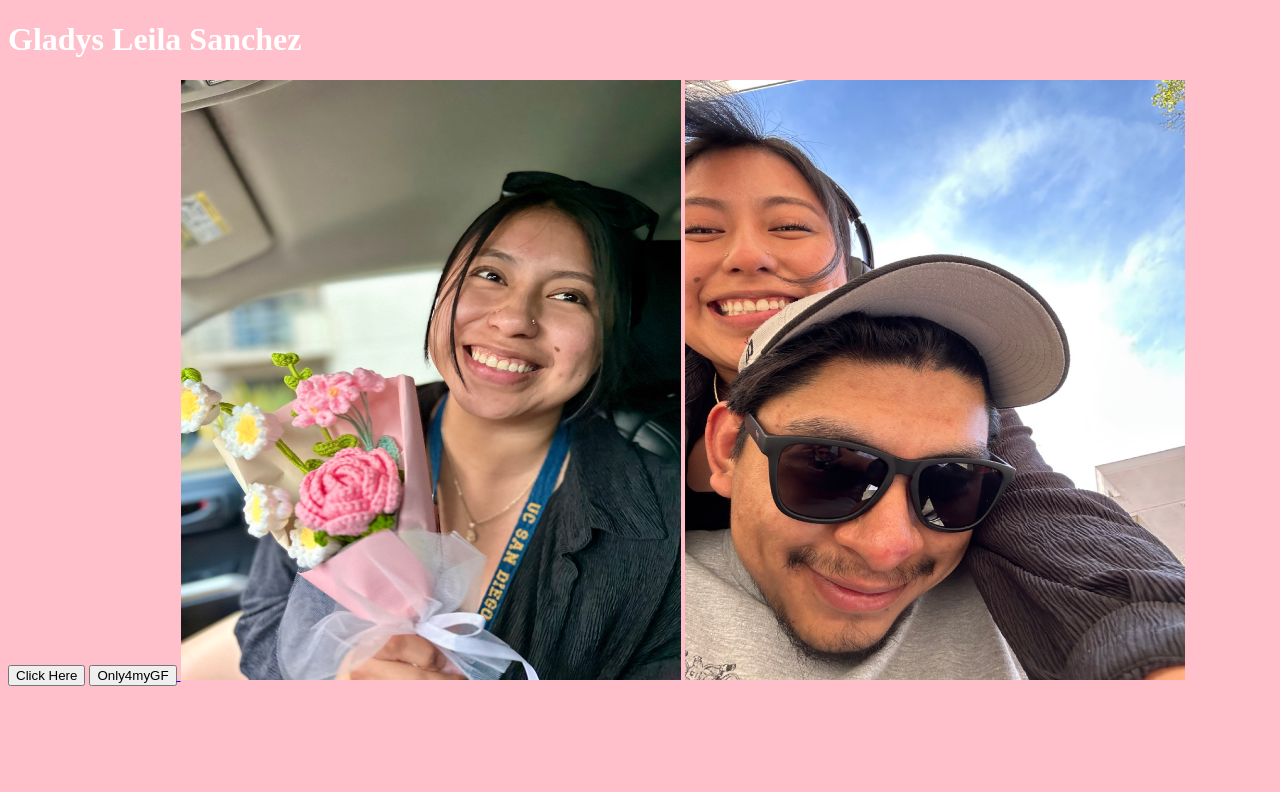
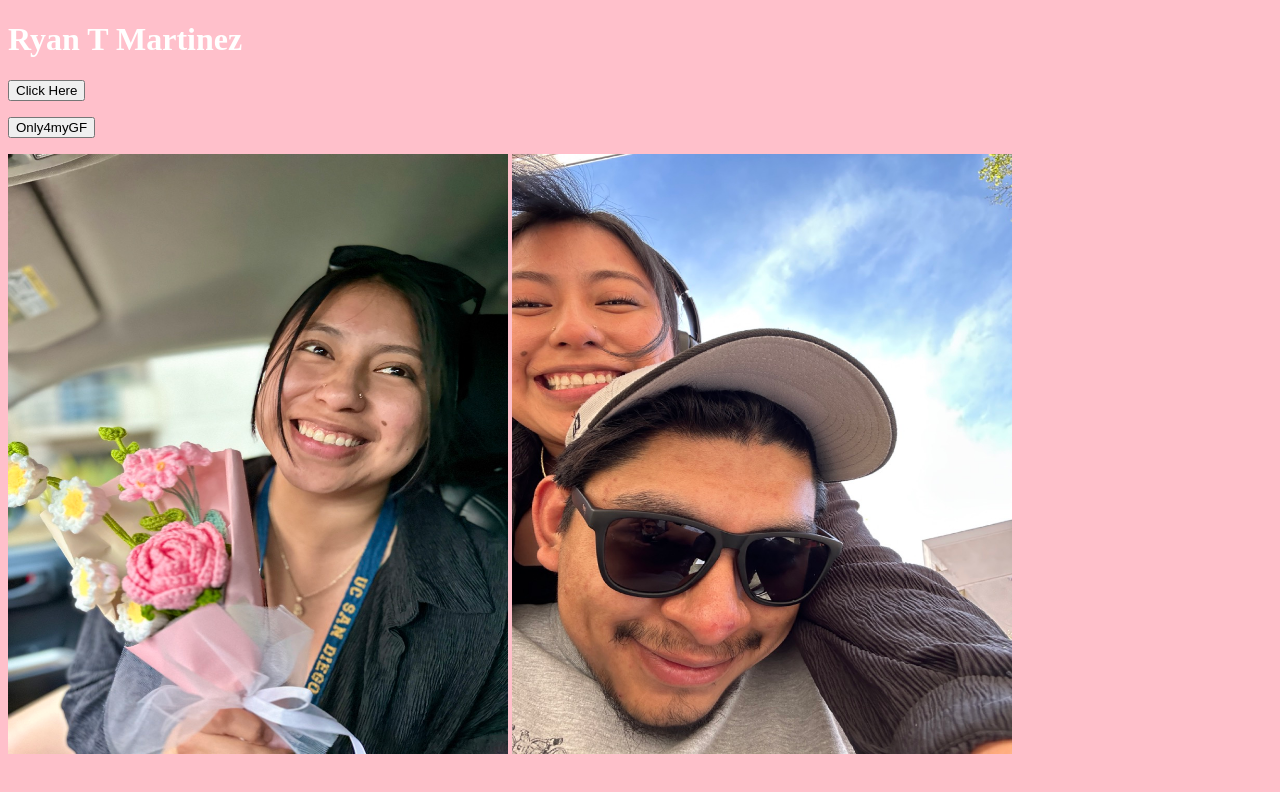
Before and after one commit to RyanMartinez23/RyanMartinez23, a plain HTML site: page index.html in a window 1280 px wide. Drawn offline with Linux system fonts and the light colour scheme.

Commit message:
new changes

```diff
--- a/index.html
+++ b/index.html
@@ -2,20 +2,23 @@
 <html>
     <head>
     <link rel="stylesheet" href="app.css">
-    <title>GLS </title>
+    <title>RTM</title>
 
     </head>
     <body>
-    <h1>Gladys Leila Sanchez</h1>
+
+    <h1> Ryan T Martinez</h1>
 
     <button onClick="firstButton()">Click Here</button>
 
-    <a href="https://ryanmartinez23.github.io/rtm/mylove.html">
+    <p> <a href="https://ryanmartinez23.github.io/rtm/mylove.html">
         <button>Only4myGF</button>
       </a>
 
-    <img src="flowers.jpeg" width="500" height="600">
-    <img src="us.jpeg" alt="My Girlfriend" width="500" height="600">
+    </p>
+
+    <img src="./photos/flowers.jpeg" width="500" height="600">
+    <img src="./photos/us.jpeg" alt="My Girlfriend" width="500" height="600">
     </body>
 
     <script src="app.js"></script>
```
Also changed, not shown: photos/RG.jpeg (renamed from RG.jpeg), photos/flowers.jpeg (renamed from flowers.jpeg), photos/us.jpeg (renamed from us.jpeg), 2 other files.
